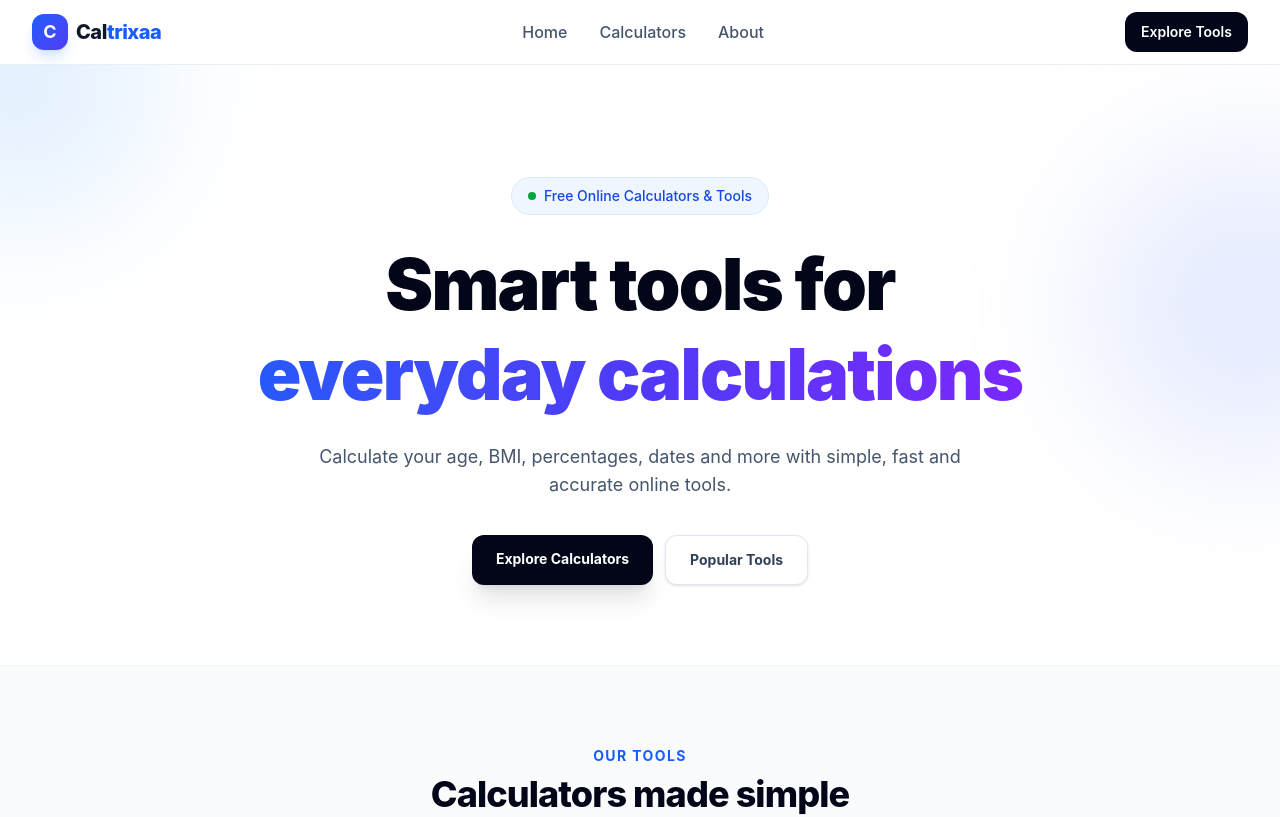
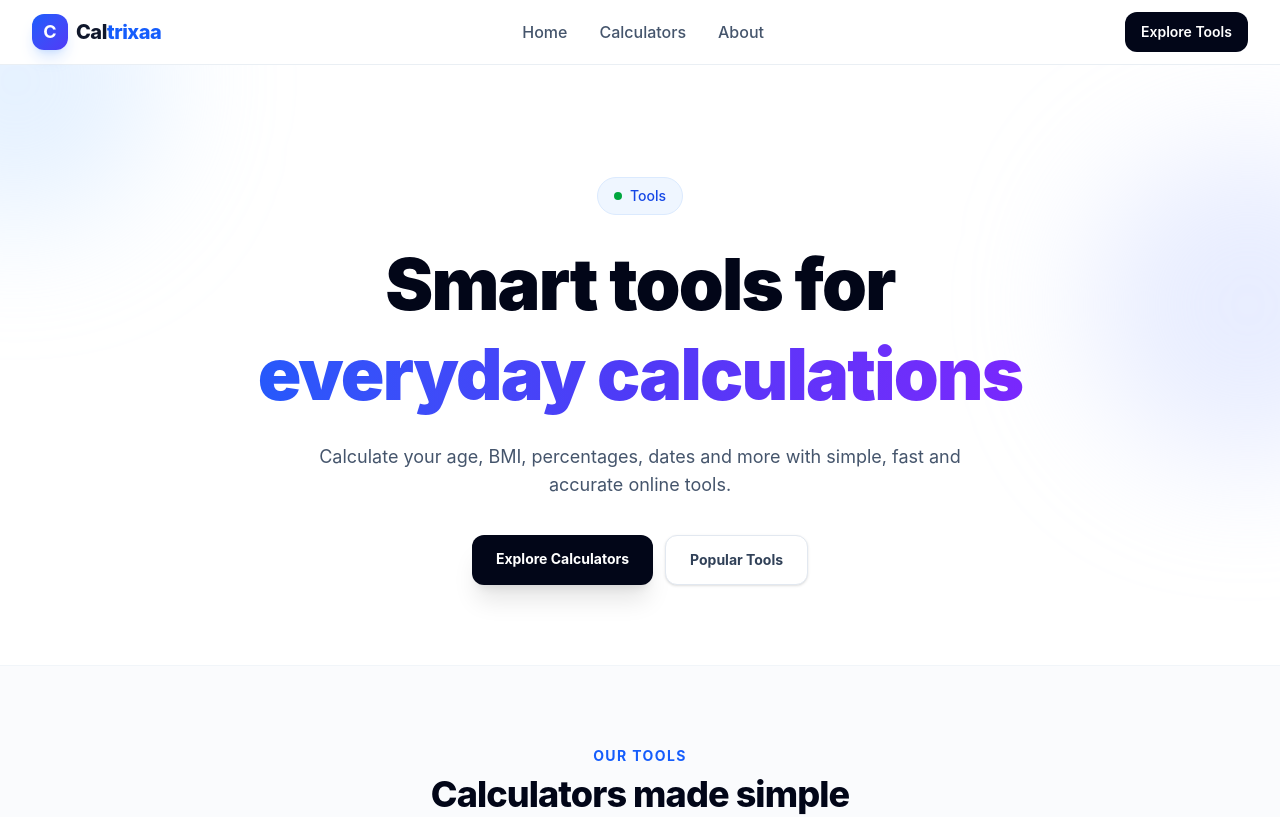
Before and after one commit to hafeez-star/Caltrixaa-All-Calculators, a React (Vite) app: page / in a window 1280 px wide. Shown: the top 817 px of the page. Built offline with nearby package versions, Linux system fonts and the light colour scheme.

Commit message:
save change

```diff
--- a/src/pages/Home.jsx
+++ b/src/pages/Home.jsx
@@ -25,7 +25,7 @@ function Home() {
 
                 <span className="h-2 w-2 rounded-full bg-green-600" />
 
-                Free Online Calculators & Tools
+              Tools
 
               </div>
 
```
